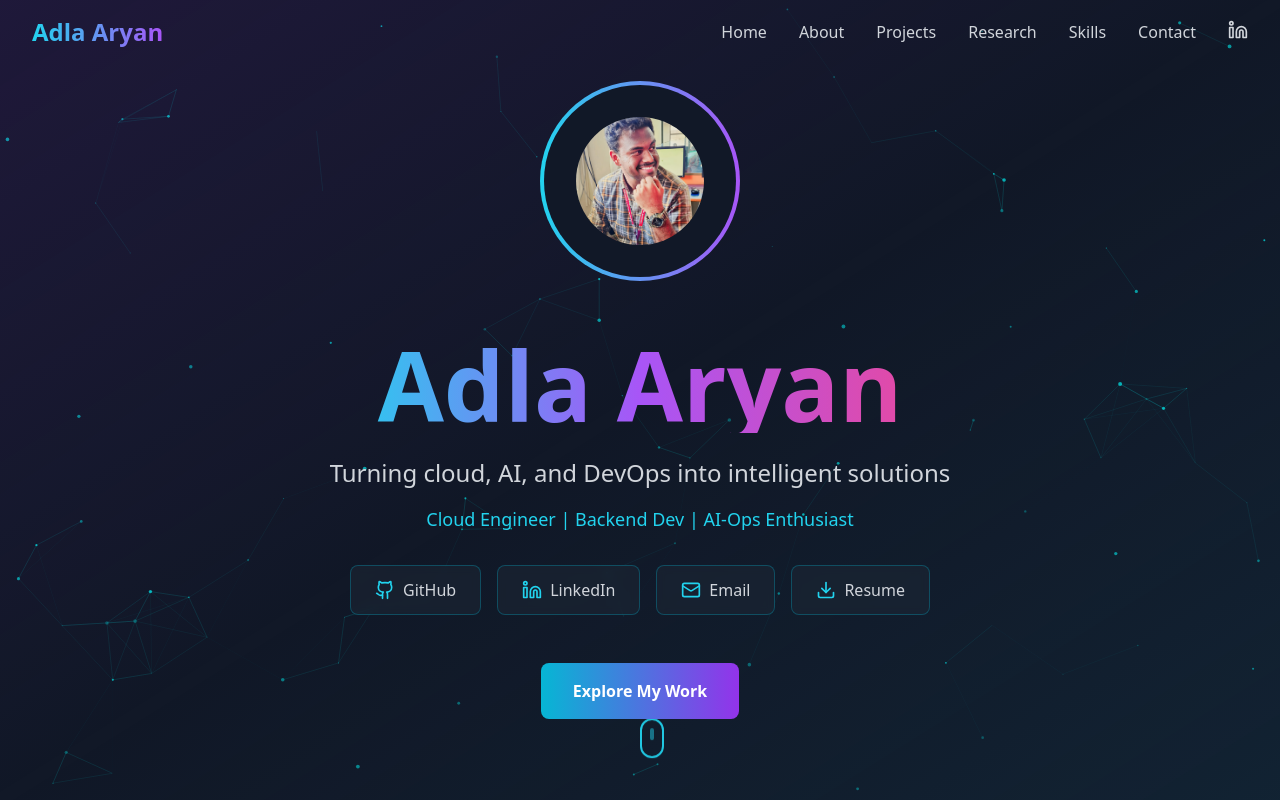
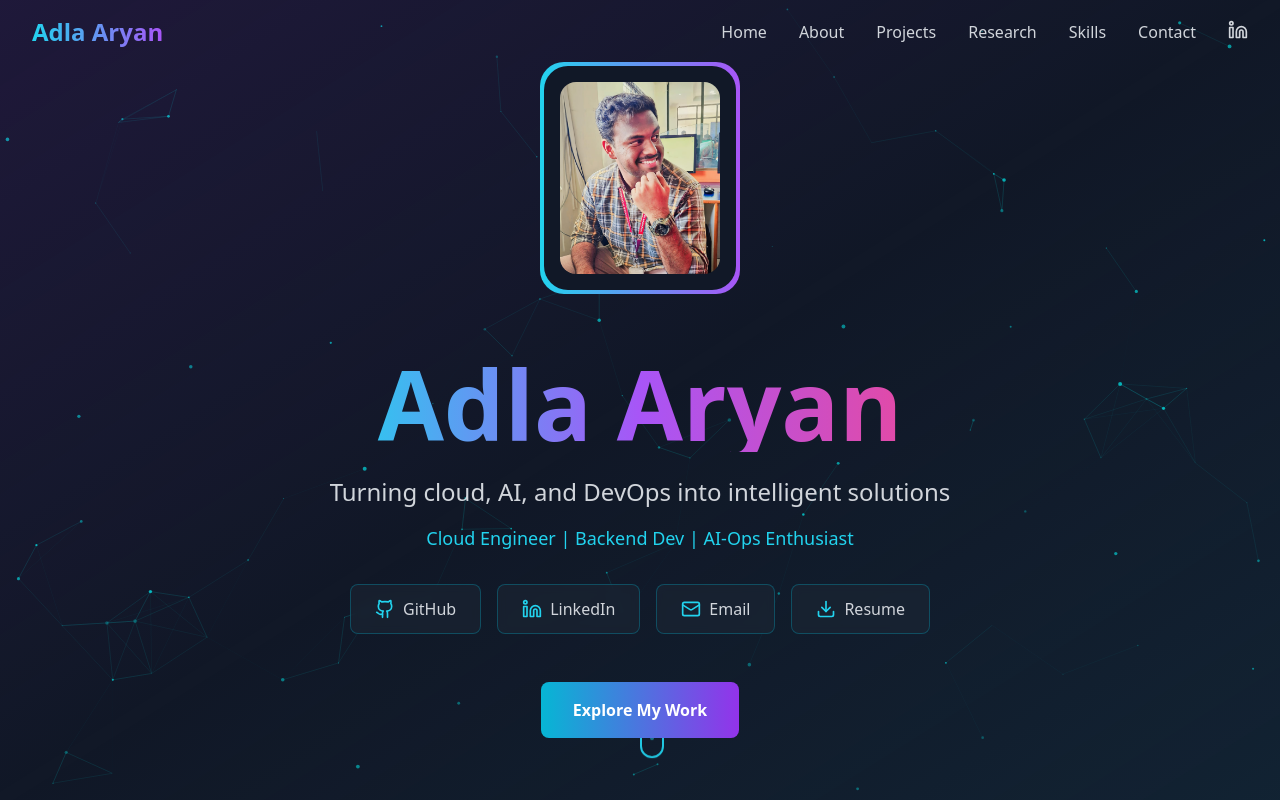
Before and after one commit to aryanadla/adla_aryan_portfolio, a React (Vite) app: page / in a window 1280 px wide. Shown: the top 800 px of the page. Built offline with nearby package versions, Linux system fonts and the light colour scheme.

Commit message:
Fix: Adjust hero image display
Adjusted the hero section's avatar component to ensure the entire image is visible and/or changed the shape to better fit the image.

```diff
--- a/src/components/HeroSection.tsx
+++ b/src/components/HeroSection.tsx
@@ -1,7 +1,5 @@
-
 import React, { useEffect, useRef } from 'react';
 import { Github, Mail, Download, Linkedin } from 'lucide-react';
-import { Avatar, AvatarImage, AvatarFallback } from '@/components/ui/avatar';
 
 const HeroSection = () => {
   const canvasRef = useRef<HTMLCanvasElement>(null);
@@ -103,18 +101,13 @@ const HeroSection = () => {
 
       <div className="relative z-20 text-center px-4 max-w-4xl mx-auto">
         <div className="mb-8 animate-fade-in">
-          <div className="inline-block p-1 rounded-full bg-gradient-to-r from-cyan-400 to-purple-500 mb-6">
-            <div className="bg-gray-900 rounded-full p-8">
-              <Avatar className="w-32 h-32">
-                <AvatarImage
-                  src="/lovable-uploads/bc6385bb-a981-49a9-b556-06234e697f6b.png"
-                  alt="Adla Aryan"
-                  className="object-cover"
-                />
-                <AvatarFallback className="w-32 h-32 bg-gradient-to-br from-cyan-400 to-purple-500 text-4xl font-bold text-white">
-                  AA
-                </AvatarFallback>
-              </Avatar>
+          <div className="inline-block p-1 rounded-3xl bg-gradient-to-r from-cyan-400 to-purple-500 mb-6">
+            <div className="bg-gray-900 rounded-3xl p-4">
+              <img
+                src="/lovable-uploads/bc6385bb-a981-49a9-b556-06234e697f6b.png"
+                alt="Adla Aryan"
+                className="w-40 h-48 object-cover rounded-2xl"
+              />
             </div>
           </div>
         </div>
```
